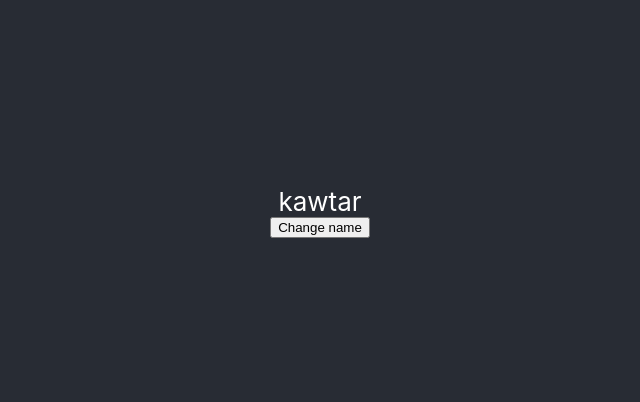
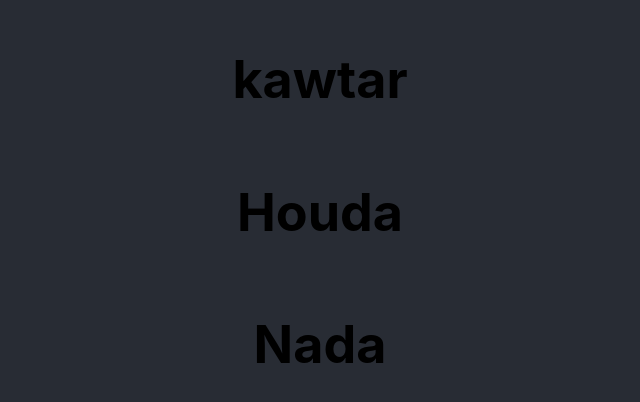
Before and after one commit to Kawtarkoki/Masters-rolodex, a React (Create React App) app: page / in a window 1280 px wide. Shown: the part 188-590 px from the top of the page, without its empty margins (320-960 px from the left). Built offline with nearby package versions, Linux system fonts and the light colour scheme.

Commit message:
mapping arrays to elements

```diff
--- a/src/App.js
+++ b/src/App.js
@@ -7,31 +7,35 @@
   constructor (){
     super()
     this.state = {
-      name : "kawtar"
-     }
+     monsters : [
+      {
+        id: "1",
+        name: "kawtar"
+      },
+      {
+        id: "2",
+        name: "Houda"
+      },
+      {
+        id: "3",
+        name: "Nada"
+      }
+     ]
+    }
+
   }
-
-
   render() {
     return (
       <div className="App">
       <header className="App-header">
-      {this.state.name}
-      <button onClick={() => {
+        {
+          this.state.monsters.map ( (monster) => {
+            return <div key={monster.id}>
+              <h1>{monster.name}</h1>
+              </div>
 
-        //this.setState(() => {} , () => {});
-
-        this.setState(() => {
-          return {
-            name : "Houda"
-          }
-        }, () => {
-          console.log("name", this.state.name);
-        });
-
-      }}>
-        Change name
-      </button>
+          } )
+        }
       </header>
     </div>
     );
--- a/src/index.css
+++ b/src/index.css
@@ -11,3 +11,6 @@
   font-family: source-code-pro, Menlo, Monaco, Consolas, 'Courier New',
     monospace;
 }
+h1 {
+  color : black
+}
```
Also changed, not shown: src/logo.svg (deleted).
